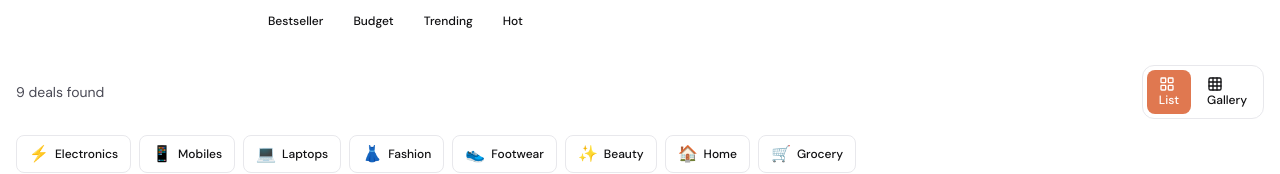
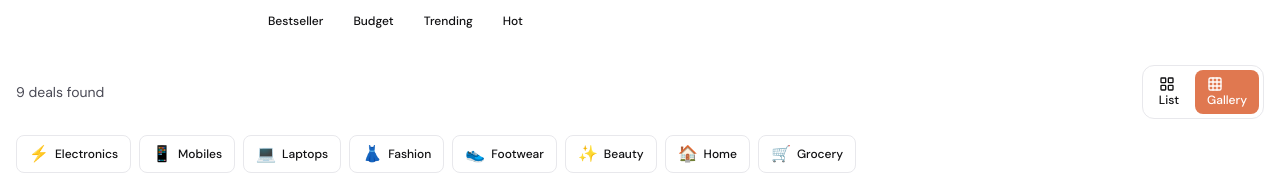
Before and after one commit to lalithchary/muddapappu, a Next.js app: page / in a window 1280 px wide. Shown: the part 414-588 px from the top of the page. Built offline with nearby package versions, Linux system fonts and the light colour scheme; no server answers.

Commit message:
fix: align view-toggle default with gallery

```diff
--- a/src/components/view-toggle.tsx
+++ b/src/components/view-toggle.tsx
@@ -7,7 +7,7 @@ export function ViewToggle() {
   const router = useRouter();
   const searchParams = useSearchParams();
 
-  const activeView = searchParams?.get('view') ?? 'list';
+  const activeView = searchParams?.get('view') ?? 'gallery';
 
   function setView(view: 'list' | 'gallery') {
     const params = new URLSearchParams(searchParams?.toString() ?? '');
```
